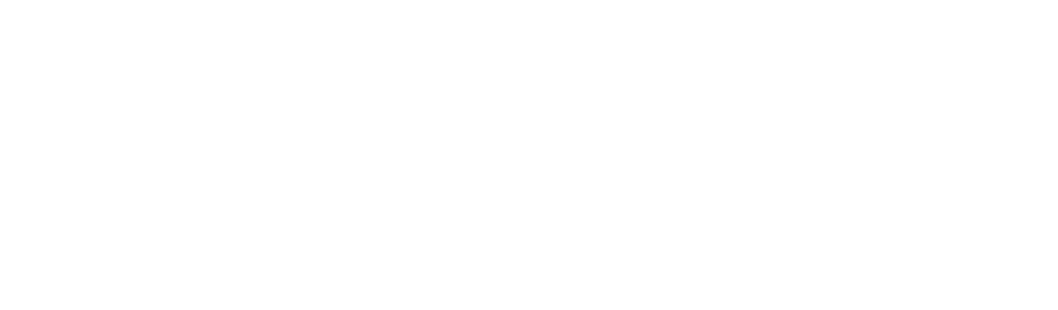
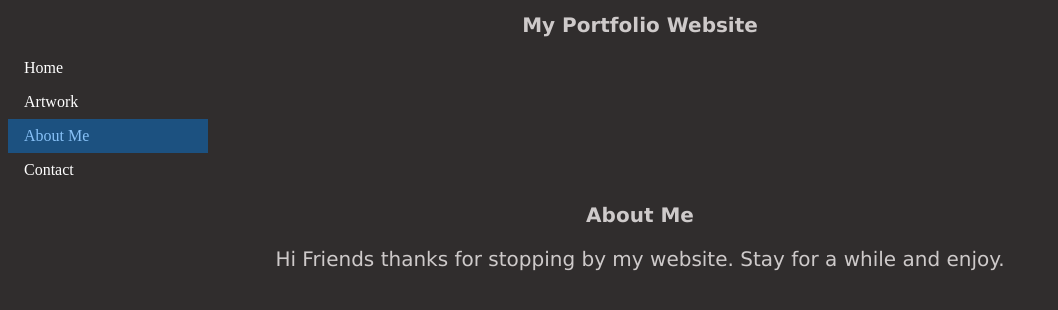
Before and after one commit to JasonParks253/MyPortfolioWebsite, a website: page aboutme.html in a window 1280 px wide. Shown: the whole page, without its empty margins (0-1058 px from the left). Drawn offline with Linux system fonts and the light colour scheme.

Commit message:
third commit

```diff
--- a/aboutme.html
+++ b/aboutme.html
@@ -0,0 +1,40 @@
+<!DOCTYPE html>
+<html lang="en">
+<head>
+    <meta charset="utf-8">
+    <title>Parks Portfolio Website </title>
+    <link rel="stylesheet" href="mainContent/styles.css">
+</head>
+
+<body>
+
+    <div class="jumbotron jumbotron-fluid text-center">
+        <div class="container">
+            <h1>My Portfolio Website</h1>
+        </div>
+    </div>
+
+    <nav>
+        <ul>
+            <li><a href="index.html">Home</a></li>
+            <li><a href="artwork.html">Artwork</a></li>
+            <li><a class="active" href="">About Me</a></li>
+            <li><a href="contactme.html">Contact</a></li>
+        </ul>
+    </nav>
+    <div class="container">
+        <div class="row">
+            <div class="col">
+                <h2>About Me</h2>
+            </div>
+            <p>Hi Friends thanks for stopping by my website. Stay for a while and enjoy.</p>
+        </div>
+    </div>
+
+</body>
+
+
+
+<script></script>
+
+</html>
--- a/mainContent/styles.css
+++ b/mainContent/styles.css
@@ -0,0 +1,33 @@
+body {
+    background-color: rgb(48, 45, 45);
+}
+
+h1, h2, p {
+    text-align: center;
+    color: rgb(206, 202, 202);
+    font-family: verdana;
+    font-size: 20px;
+}
+
+ul {
+    list-style-type: none;
+    margin: 0;
+    padding: 0;
+    width: 200px;
+}
+
+li a {
+    color: white;
+    display: block;
+    text-decoration: none;
+    padding: 8px 16px;
+}
+
+li a.active {
+    background-color: rgb(28, 81, 128);
+    color: rgb(135, 193, 247);
+}
+li a:hover:not(.active) {
+    background-color: rgb(73, 118, 158);
+    color: rgb(0, 183, 255);
+}
--- a/package.json
+++ b/package.json
@@ -1,5 +1,8 @@
 {
+  "name": "portfoliowebsite",
+  "version": "1.0.0",
+
   "dependencies": {
-    "bootstrap": "^3.4.1"
+    "bootstrap": "^5.3.0"
   }
 }
```
Also changed, not shown: artwork.html (+40 -0 lines), contactme.html (+40 -0 lines), index.html (+27 -6 lines), 2 other files.
